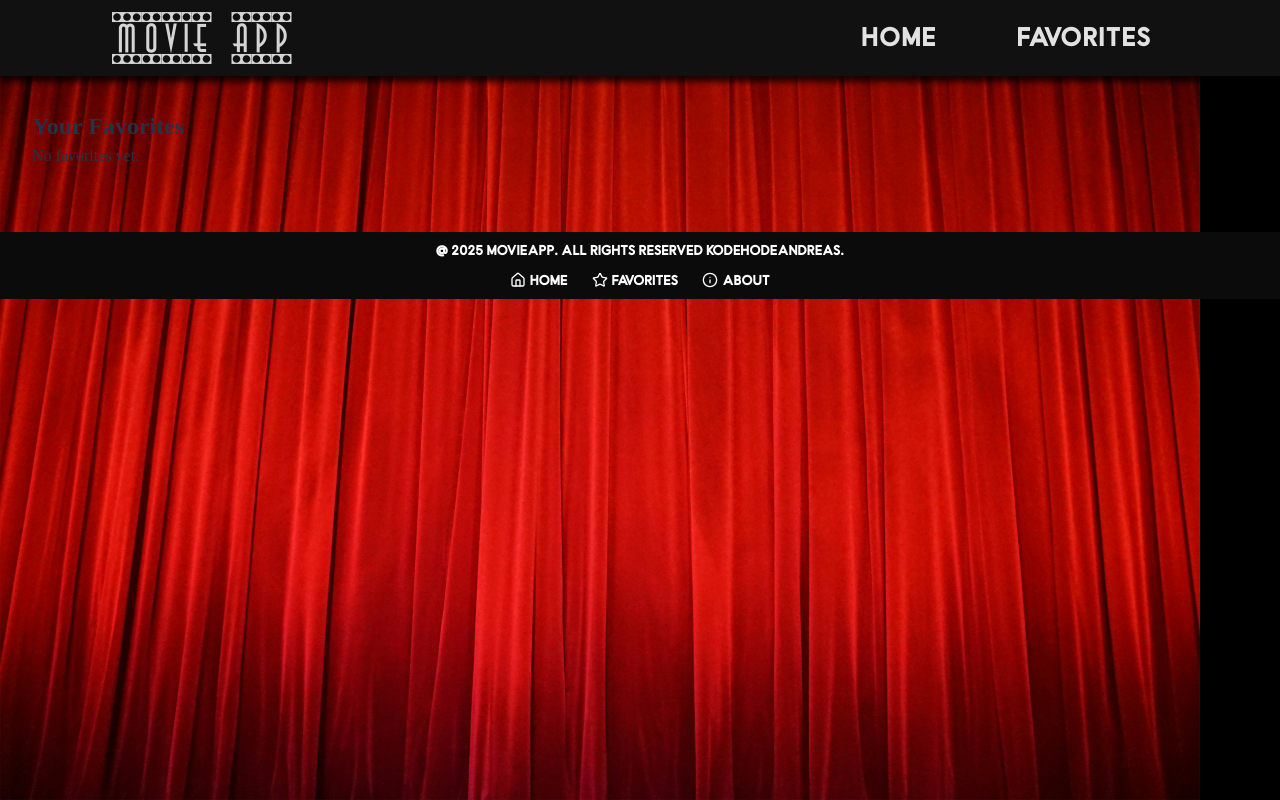
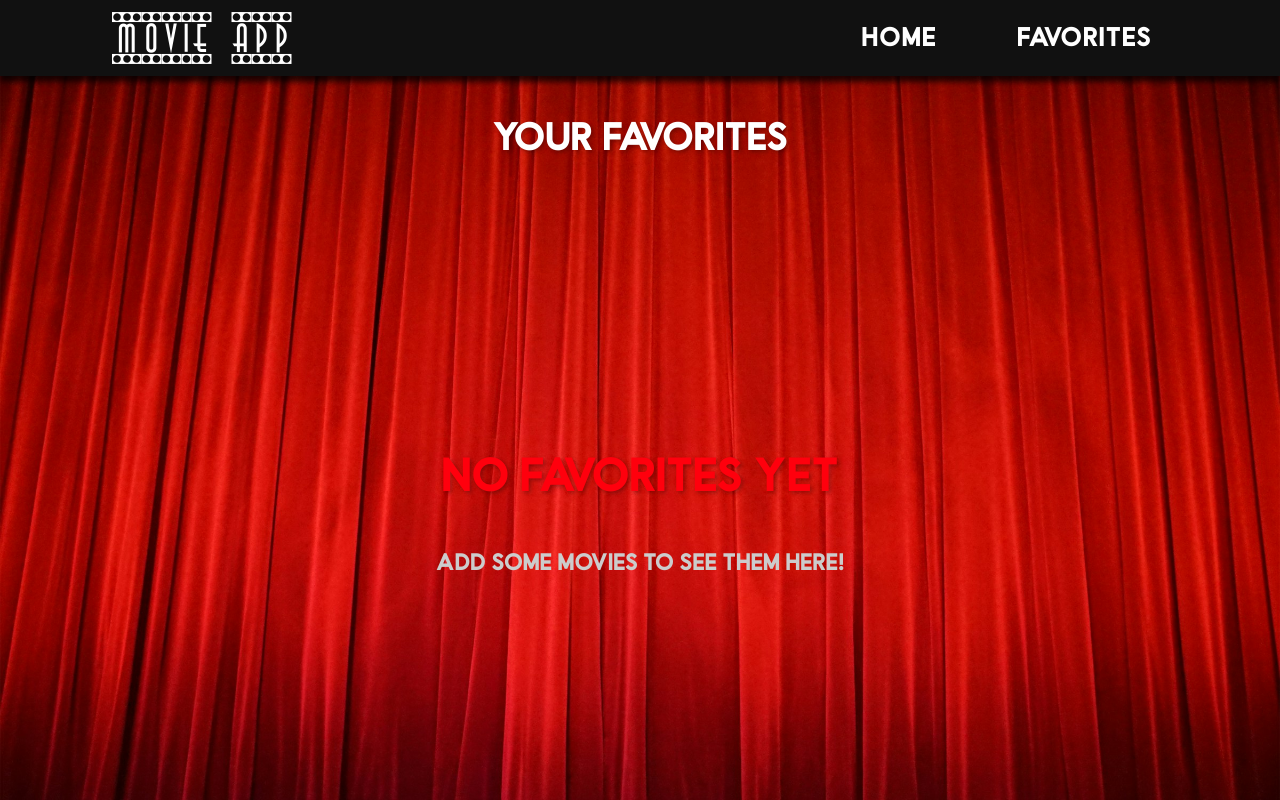
Before and after one commit to kodehodeandreas/MovieApp, a React (Vite) app: page /MovieApp/favorites in a window 1280 px wide. Shown: the top 800 px of the page. Built offline with nearby package versions, Linux system fonts and the light colour scheme.

Commit message:
Changes to favorites-page and minor adjustments to navbar

```diff
--- a/src/css/Favorites.css
+++ b/src/css/Favorites.css
@@ -1,36 +1,58 @@
-.favorites {
-  padding: 2rem;
+.favorites-page {
+  min-height: 100vh;
+  display: flex;
+  flex-direction: column;
+  align-items: center;
+  justify-content: flex-start;
   width: 100%;
-  box-sizing: border-box;
 }
 
 .favorites h2 {
   margin-bottom: 2rem;
   text-align: center;
   font-size: 2.5rem;
+  font-family: "Retro";
+
   color: #ffffff;
   text-shadow: 2px 2px 4px rgba(0, 0, 0, 0.3);
 }
 
 .favorites-empty {
+  font-family: "Retro";
+  width: 100%;
+  max-width: 600px;
+  margin: 5rem auto;
+  padding: 12rem 1rem;
+  background-color: rgba(255, 255, 255, 0);
+  border-radius: 12px;
   text-align: center;
-  padding: 4rem 2rem;
-  background-color: rgba(255, 255, 255, 0.05);
-  border-radius: 12px;
-  margin: 2rem auto;
-  max-width: 600px;
 }
 
 .favorites-empty h2 {
-  margin-bottom: 1rem;
-  font-size: 2rem;
-  color: #e50914;
+  font-family: "Retro";
+  font-size: 3rem;
+  color: #ff000d;
 }
 
 .favorites-empty p {
-  color: #999;
-  font-size: 1.2rem;
+  color: #ccc;
+  font-size: 1.5rem;
   line-height: 1.6;
+  font-family: "Retro";
+}
+
+.movies-grid {
+  display: flex;
+  flex-wrap: wrap;
+  justify-content: center;
+  gap: 1rem;
+  width: 100%;
+}
+
+.movies-grid > * {
+  max-width: 300px;
+  width: 100%;
+  animation: fadeIn 0.3s ease-out forwards;
 }
 
 @keyframes fadeIn {
@@ -44,6 +66,20 @@
   }
 }
 
-.movies-grid > * {
-  animation: fadeIn 0.3s ease-out forwards;
+@media (max-width: 768px) {
+  .favorites {
+    padding: 1rem;
+  }
+
+  .favorites h2 {
+    font-size: 2rem;
+  }
+
+  .favorites-empty {
+    padding: 2rem 1rem;
+  }
+
+  .movies-grid {
+    gap: 1rem;
+  }
 }
--- a/src/css/Footer.css
+++ b/src/css/Footer.css
@@ -5,6 +5,7 @@
   text-align: center;
   font-family: "Retro", sans-serif;
   font-size: 0.9rem;
+  letter-spacing: 1px;
 }
 
 .footer-content {
--- a/src/css/Navbar.css
+++ b/src/css/Navbar.css
@@ -14,12 +14,12 @@
 .navbar-brand a {
   font-family: "Showtime", sans-serif;
   font-size: 2.5rem;
-  color: #d5d5d5;
+  color: #ffffff;
   text-decoration: none;
 }
 
 .navbar-brand a:hover {
-  color: #969696;
+  color: #ffffff;
   background-color: #1a1a1a00;
 }
 
@@ -31,7 +31,7 @@
 }
 
 .navbar-links a {
-  color: #e3e2e2;
+  color: #ffffff;
   text-decoration: none;
 }
 
--- a/src/css/index.css
+++ b/src/css/index.css
@@ -30,8 +30,8 @@ body {
   min-height: 100vh;
   position: relative;
   background-image: url("../assets/curtain.jpg");
-  background-size: contain; /* fyller hele området */
-  background-position: top-center; /* sentrerer bildet */
+  background-size: contain;
+  background-position: top-center;
   background-repeat: repeat-y;
   background-color: #000;
 }
@@ -45,18 +45,11 @@ body {
 
 a {
   font-weight: 500;
-  /* color: #646cff;*/
   text-decoration: inherit;
 }
 a:hover {
   color: #fb0202;
 }
-
-/*h1 {
-  font-family: "Stylethief";
-  font-size: 3.2em;
-  line-height: 1.1;
-}*/
 
 button {
   border-radius: 8px;
--- a/src/pages/Favorites.jsx
+++ b/src/pages/Favorites.jsx
@@ -15,9 +15,19 @@ function Favorites() {
   }, []);
 
   return (
-    <div className="Favorites">
+    <div className="favorites-page">
+      {" "}
+      {/* <-- wrapper som fyller skjermen */}
+      <div className="favorites">
         <h2>Your Favorites</h2>
-      {favorites.length === 0 && <p>No favorites yet.</p>}
+
+        {favorites.length === 0 && (
+          <div className="favorites-empty">
+            <h2>No favorites yet</h2>
+            <p>Add some movies to see them here!</p>
+          </div>
+        )}
+
         <div className="movies-grid">
           {favorites.map((movie) => (
             <MovieCard
@@ -29,6 +39,7 @@ function Favorites() {
           ))}
         </div>
       </div>
+    </div>
   );
 }
 
```
Lines whose indentation alone changed are shown as unchanged.
